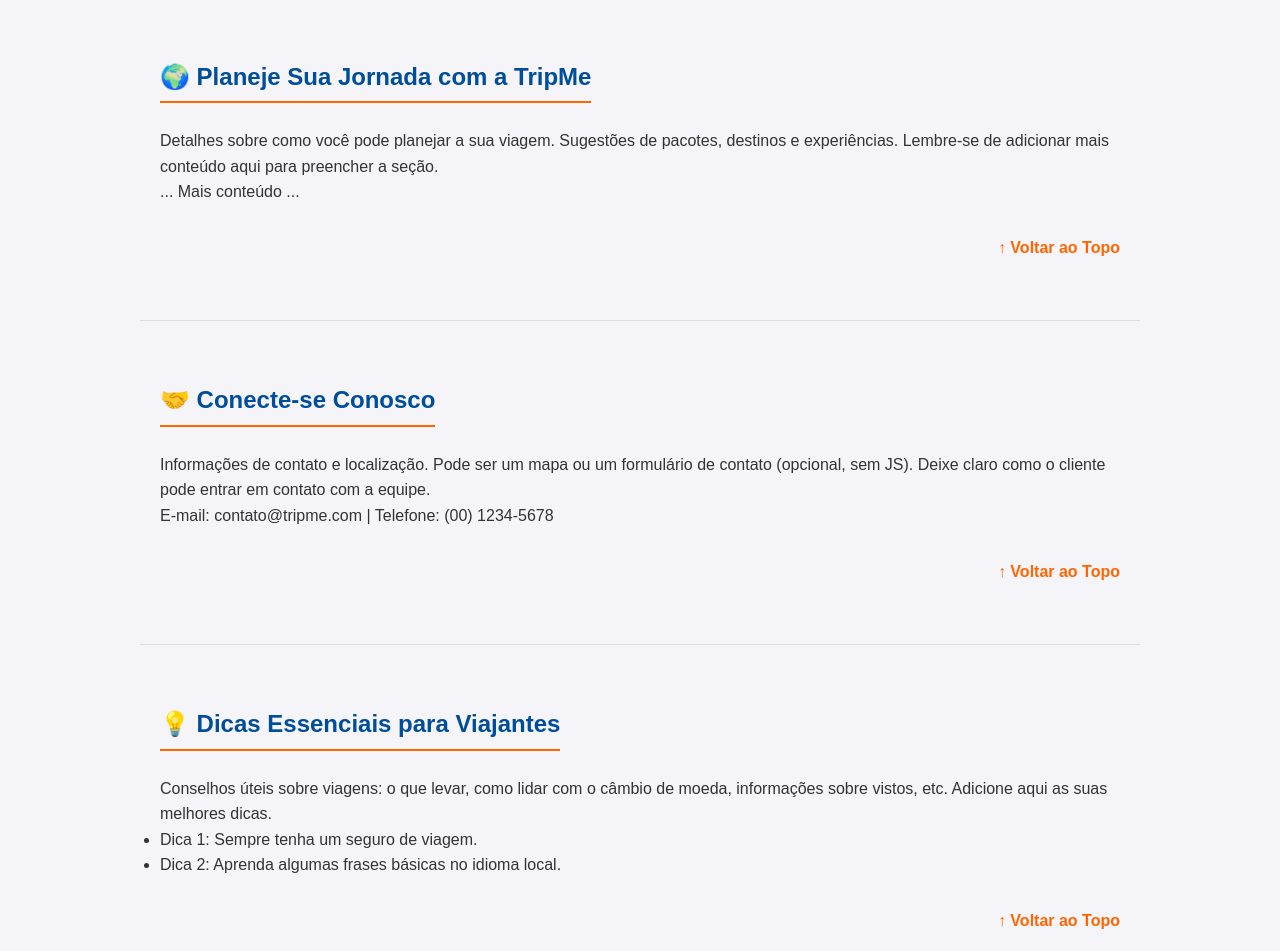
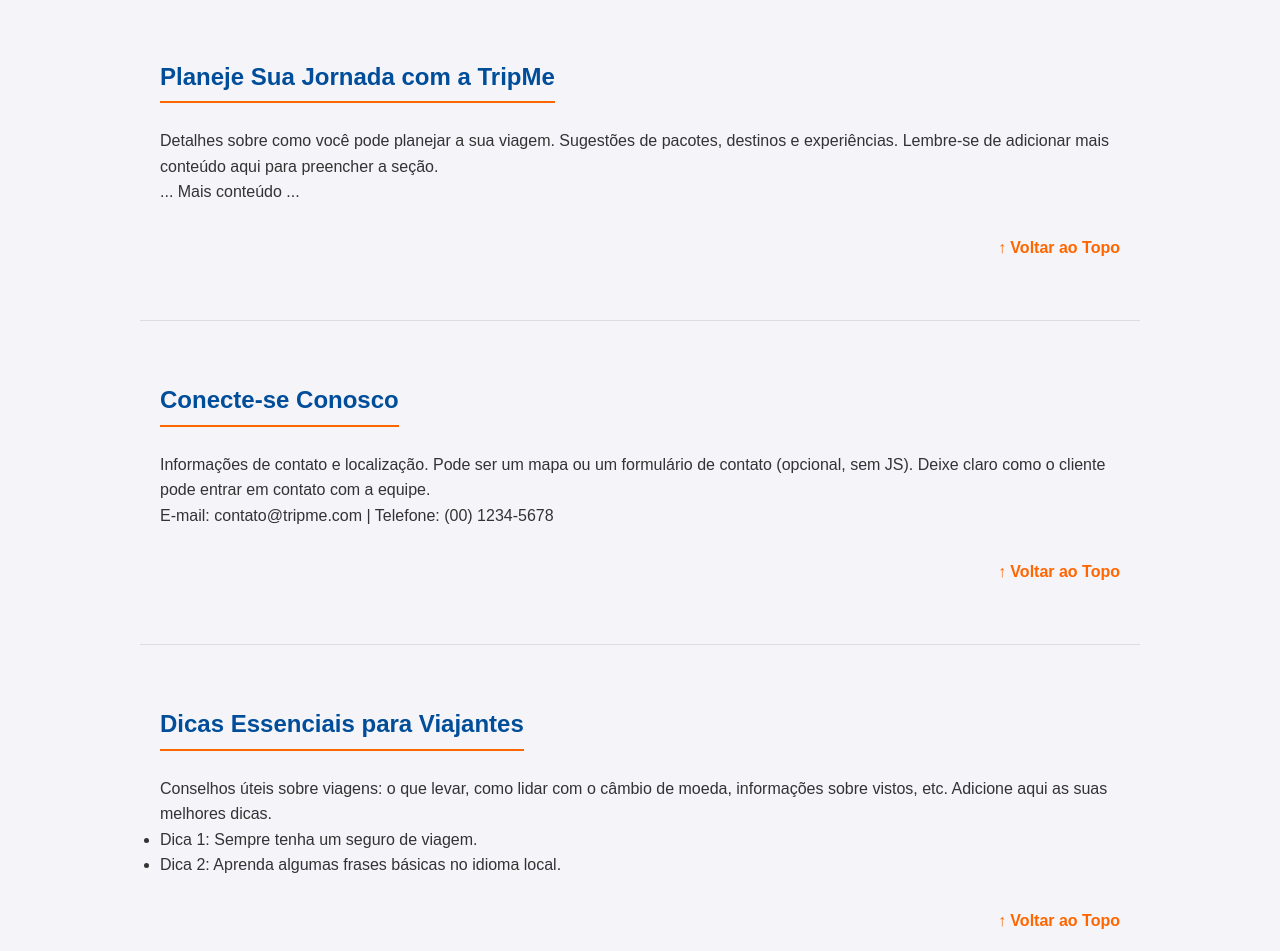
Before and after one commit to Eduardo-2106/tripme-landing-page, a plain HTML site: page index.html in a window 1280 px wide. Shown: the part 718-1669 px from the top of the page. Drawn offline with Linux system fonts and the light colour scheme.

Commit message:
Update index.html

```diff
--- a/index.html
+++ b/index.html
@@ -24,7 +24,7 @@
         </section>
 
         <section id="minha-viagem" class="secao-padrao">
-            <h2>🌍 Planeje Sua Jornada com a TripMe</h2>
+            <h2>Planeje Sua Jornada com a TripMe</h2>
             <article>
                 <p>Detalhes sobre como você pode planejar a sua viagem. Sugestões de pacotes, destinos e experiências. Lembre-se de adicionar mais conteúdo aqui para preencher a seção.</p>
                 <p>... Mais conteúdo ...</p>
@@ -33,7 +33,7 @@
         </section>
 
         <section id="nos-encontre" class="secao-padrao">
-            <h2>🤝 Conecte-se Conosco</h2>
+            <h2>Conecte-se Conosco</h2>
             <article>
                 <p>Informações de contato e localização. Pode ser um mapa ou um formulário de contato (opcional, sem JS). Deixe claro como o cliente pode entrar em contato com a equipe.</p>
                 <p>E-mail: contato@tripme.com | Telefone: (00) 1234-5678</p>
@@ -42,7 +42,7 @@
         </section>
 
         <section id="conselhos" class="secao-padrao">
-            <h2>💡 Dicas Essenciais para Viajantes</h2>
+            <h2>Dicas Essenciais para Viajantes</h2>
             <article>
                 <p>Conselhos úteis sobre viagens: o que levar, como lidar com o câmbio de moeda, informações sobre vistos, etc. Adicione aqui as suas melhores dicas.</p>
                 <ul>
```
